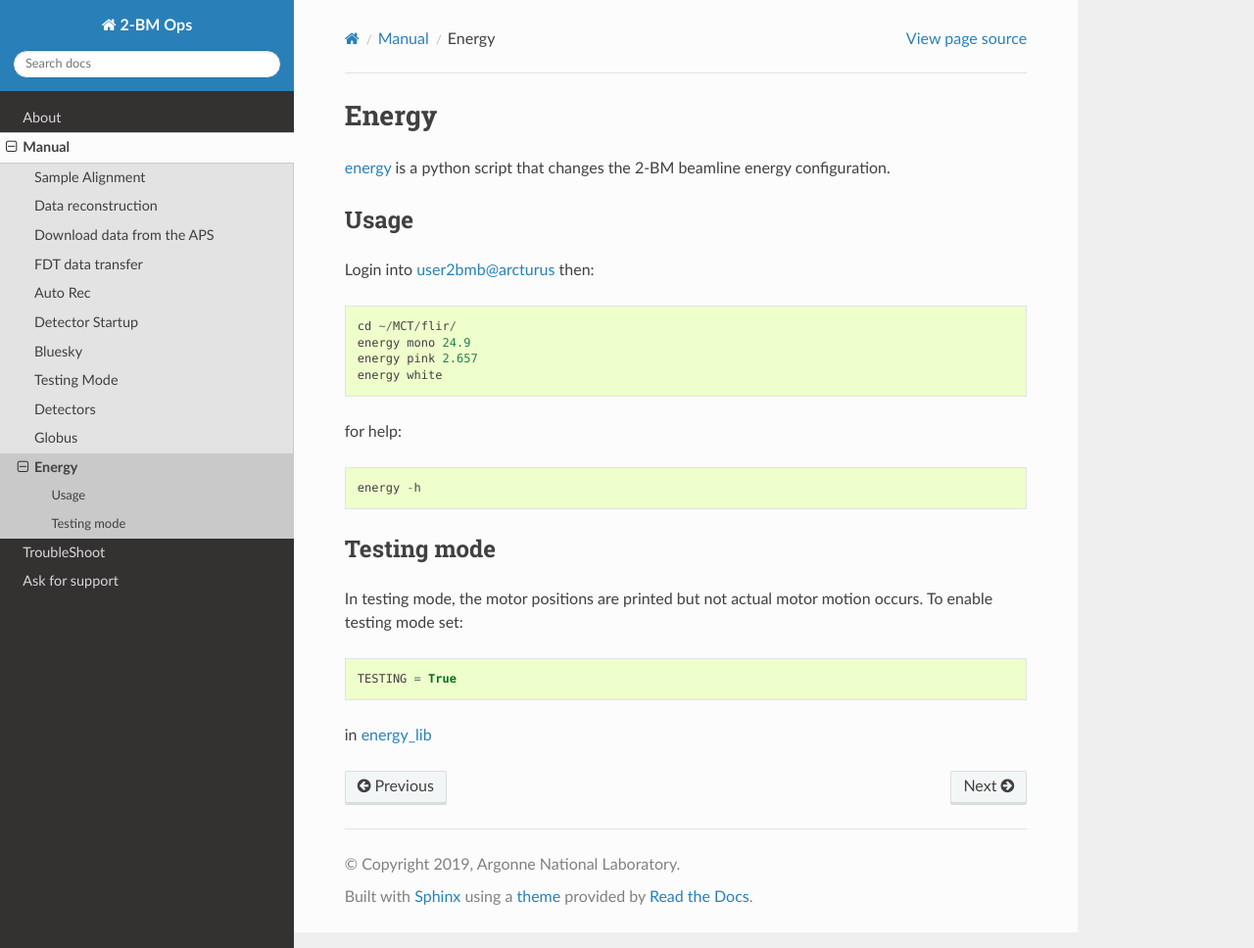
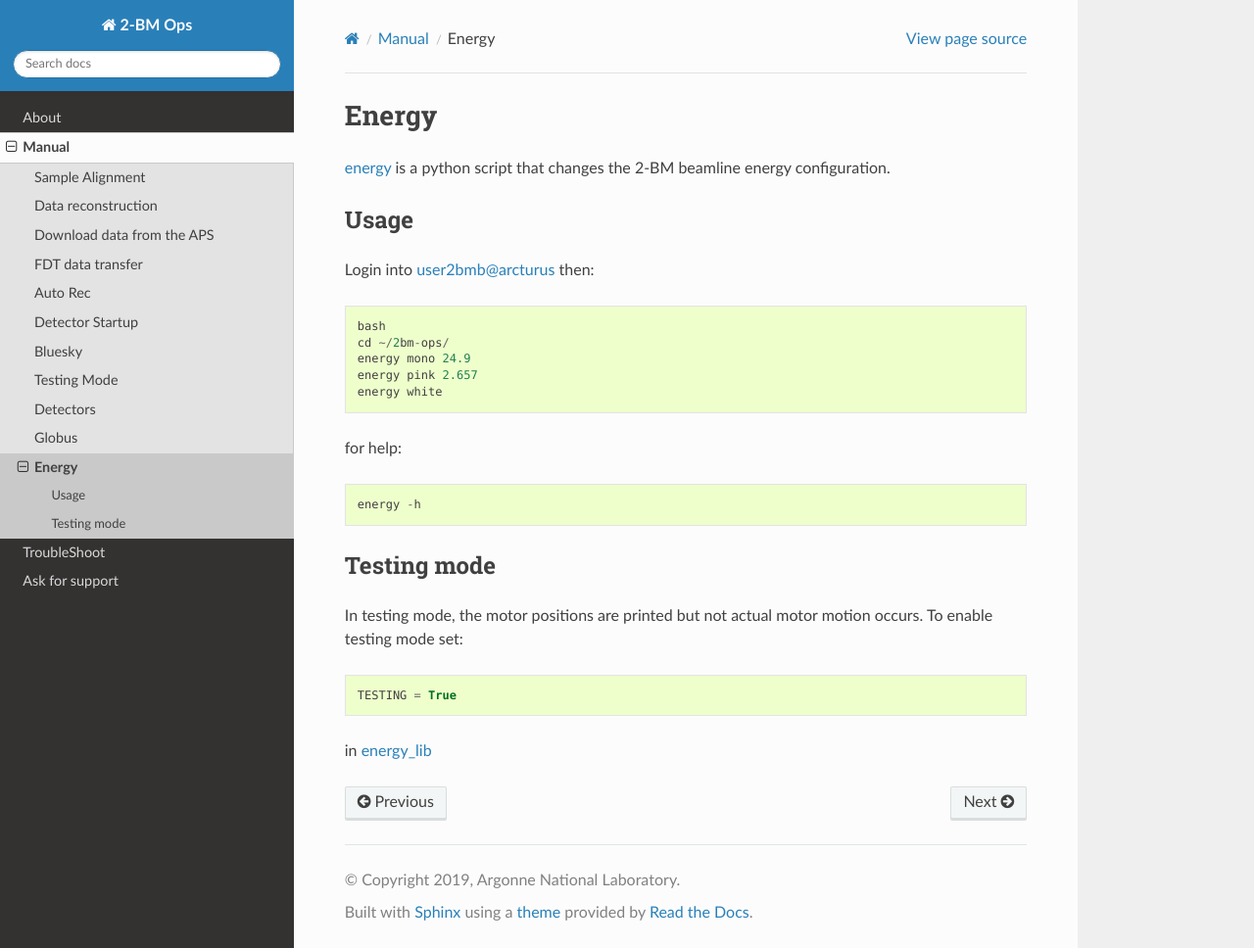
Before and after one commit to xray-imaging/2bm-docs, a Sphinx documentation site: the page built from docs/source/manual/item_011.rst, in a window 1280 px wide and 968 px high. Shown: the whole window at 98% size. Built offline with Sphinx 7.4.7 and the Read the Docs theme 2.0.0, drawn with Linux system fonts in a browser that asks for light colours.

Commit message:
updated energy change instructions

```diff
--- a/docs/source/manual/item_011.rst
+++ b/docs/source/manual/item_011.rst
@@ -8,7 +8,8 @@ Usage
 
 Login into user2bmb@arcturus then::
 
-    cd ~/MCT/flir/
+    bash
+    cd ~/2bm-ops/
     energy mono 24.9
     energy pink 2.657
     energy white
```
